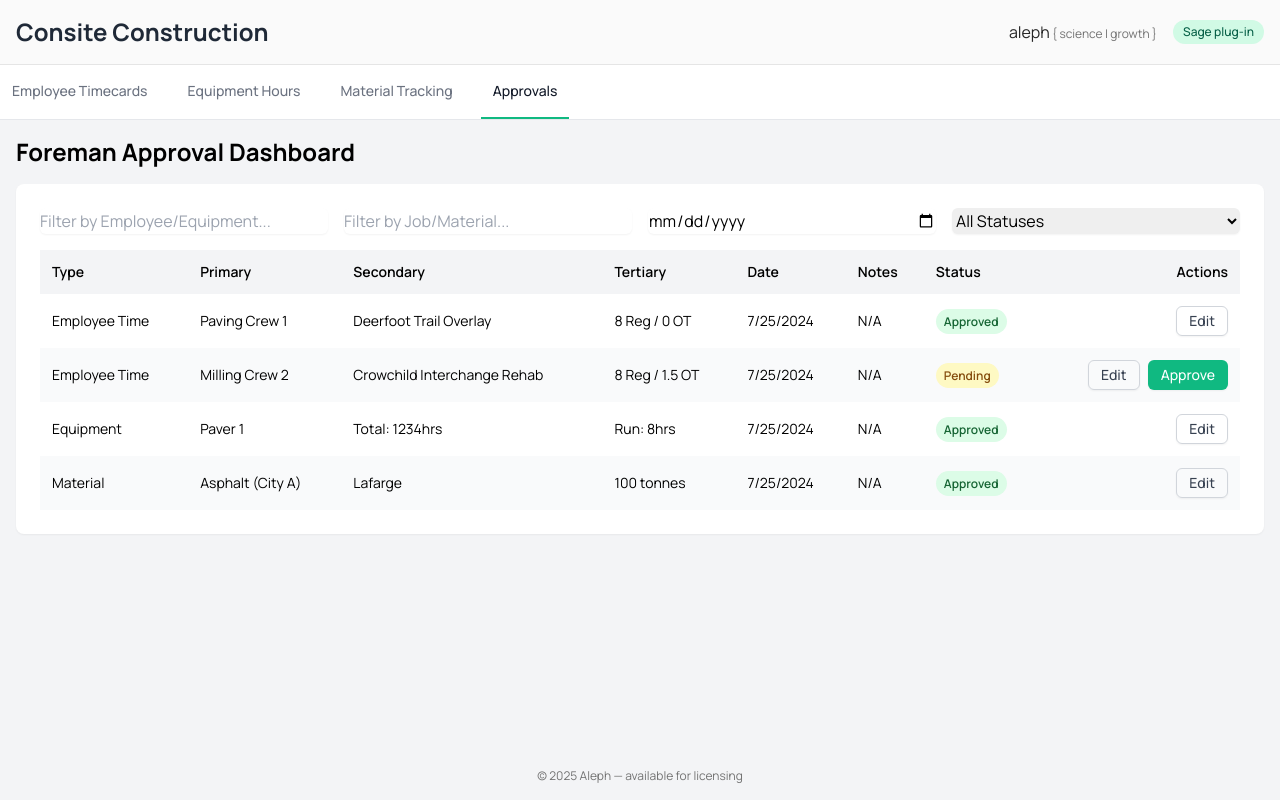
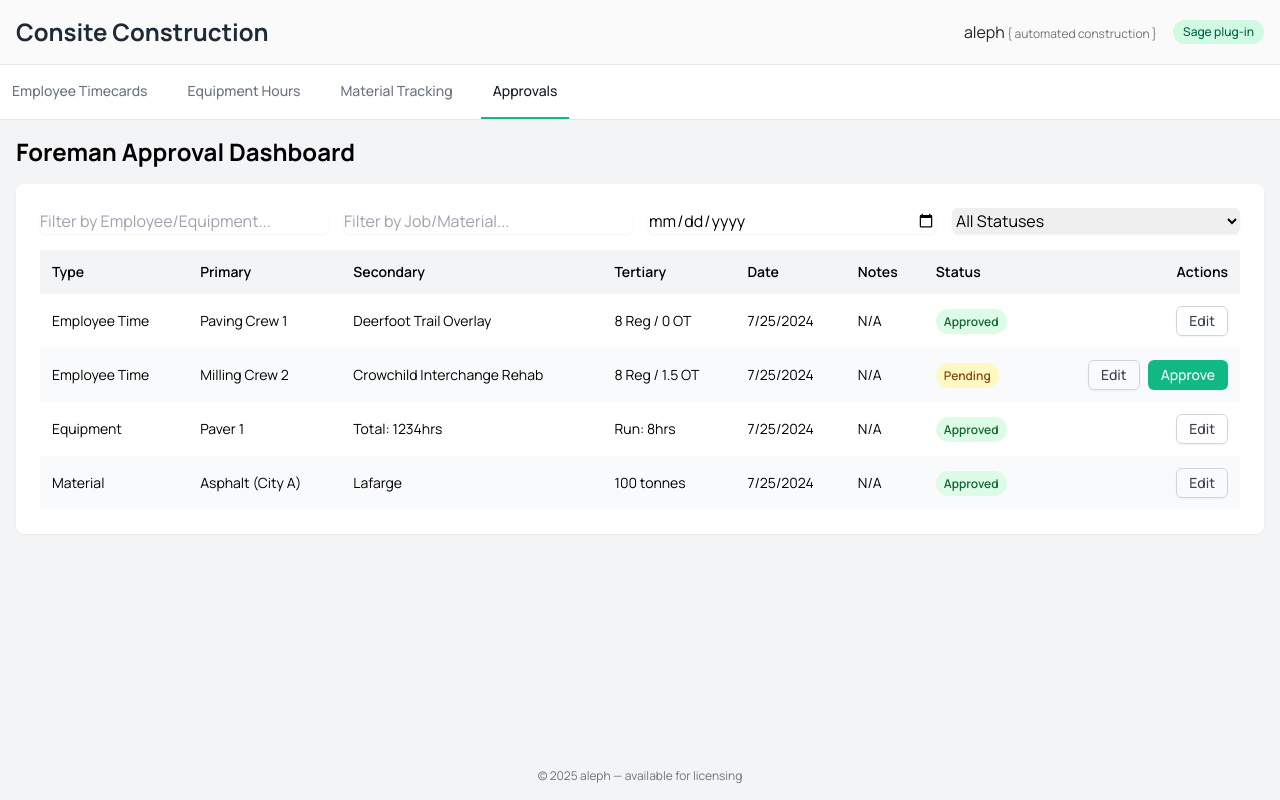
Before and after one commit to asap-marc/Consite-Demo, a Next.js app: page /approvals in a window 1280 px wide. Built offline with nearby package versions, Linux system fonts and the light colour scheme.

Commit message:
update tagline and footer branding

```diff
--- a/src/app/layout.tsx
+++ b/src/app/layout.tsx
@@ -36,7 +36,7 @@ export default function RootLayout({
           <div className="flex items-center space-x-4">
             <div className="text-right">
                 <span className="font-normal text-neutral-800">aleph</span>
-                <span className="text-xs text-neutral-500">{" { science | growth }"}</span>
+                <span className="text-xs text-neutral-500">{" { automated  construction }"}</span>
             </div>
             <span className="bg-emerald-100 text-emerald-800 text-xs font-medium px-2.5 py-1 rounded-full">
                 Sage plug-in
@@ -48,7 +48,7 @@ export default function RootLayout({
           <main className="flex-grow container mx-auto p-4">{children}</main>
         </AppProvider>
         <footer className="p-4 text-center text-xs text-neutral-500 flex-shrink-0">
-          <p>© 2025 Aleph — available for licensing</p>
+          <p>© 2025 aleph — available for licensing</p>
         </footer>
       </body>
     </html>
--- a/src/components/EquipmentForm.tsx
+++ b/src/components/EquipmentForm.tsx
@@ -134,7 +134,7 @@ export default function EquipmentForm({ onEquipmentLogSubmit, initialData, onSav
                 onChange={(e) => setRunHours(e.target.value)}
                 className="mt-1 block w-full border-gray-300 shadow-sm rounded-md"
                 inputMode="decimal"
-                step="0.01"
+                step="0.25"
               />
             </div>
             <p className="md:col-span-2 text-sm text-gray-500">You can fill in one or both.</p>
--- a/src/components/TimeCardForm.tsx
+++ b/src/components/TimeCardForm.tsx
@@ -138,7 +138,7 @@ export default function TimeCardForm({ onTimeCardSubmit, initialData, onSave, on
                 onChange={(e) => setRegularHours(e.target.value)}
                 className="mt-1 block w-full border-gray-300 shadow-sm rounded-md"
                 inputMode="decimal"
-                step="0.01"
+                step="0.25"
               />
             </div>
             <div>
@@ -152,7 +152,7 @@ export default function TimeCardForm({ onTimeCardSubmit, initialData, onSave, on
                 onChange={(e) => setOvertimeHours(e.target.value)}
                 className="mt-1 block w-full border-gray-300 shadow-sm rounded-md"
                 inputMode="decimal"
-                step="0.01"
+                step="0.25"
               />
             </div>
             <div className="md:col-span-2">
```
